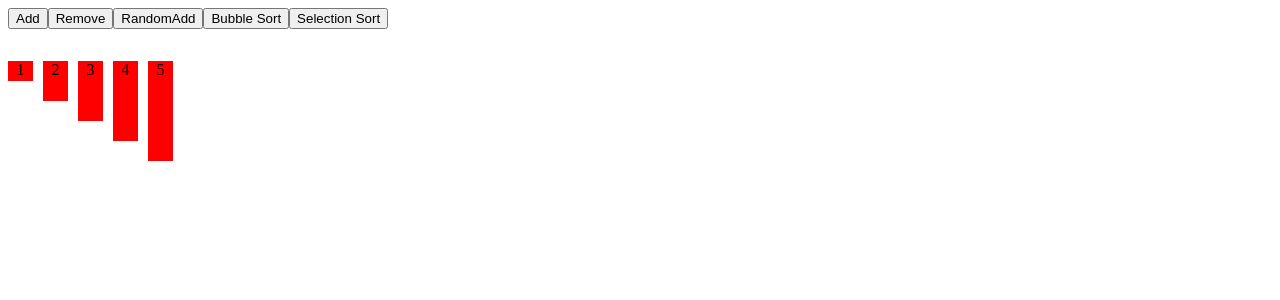
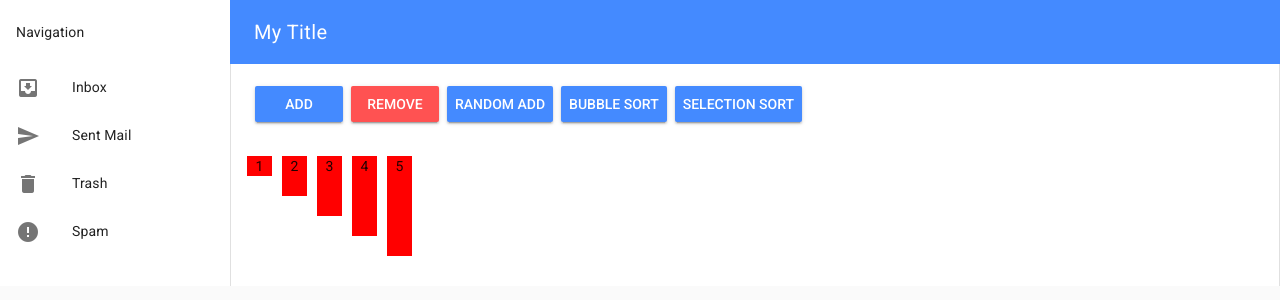
Before and after one commit to egd-ngocnd/vuejs-demo, a Vue app: page / in a window 1280 px wide. Shown: the top 300 px of the page. Built offline with nearby package versions, Linux system fonts and the light colour scheme.

Commit message:
Add Vue Material

```diff
--- a/package.json
+++ b/package.json
@@ -10,7 +10,8 @@
   "dependencies": {
     "@vue/cli-plugin-babel": "4.1.1",
     "vue": "^2.6.11",
-    "vue-cli": "^2.9.6"
+    "vue-cli": "^2.9.6",
+    "vue-material": "^1.0.0-beta-15"
   },
   "devDependencies": {
     "@vue/cli-plugin-eslint": "4.1.1",
--- a/public/index.html
+++ b/public/index.html
@@ -5,6 +5,7 @@
     <meta http-equiv="X-UA-Compatible" content="IE=edge" />
     <meta name="viewport" content="width=device-width,initial-scale=1.0" />
     <link rel="icon" href="<%= BASE_URL %>favicon.ico" />
+    <link rel="stylesheet" href="//fonts.googleapis.com/css?family=Roboto:400,500,700,400italic|Material+Icons">
     <title>Vuejs Demo</title>
   </head>
   <body>
--- a/src/App.vue
+++ b/src/App.vue
@@ -1,12 +1,75 @@
 <script src="https://cdnjs.cloudflare.com/ajax/libs/velocity/1.2.3/velocity.min.js"></script>
 <template>
   <div id="app">
-    <div>
-      <button :disabled="checkLock" v-on:click="add">Add</button>
-      <button :disabled="checkLock" v-on:click="remove">Remove</button>
-      <button :disabled="checkLock" v-on:click="randomAdd">RandomAdd</button>
-      <button :disabled="checkLock" v-on:click="sort(1)">Bubble Sort</button>
-      <button :disabled="checkLock" v-on:click="sort(2)">Selection Sort</button>
+    <div class="page-container">
+      <md-app md-waterfall md-mode="fixed">
+        <md-app-toolbar class="md-primary">
+          <span class="md-title">My Title</span>
+        </md-app-toolbar>
+
+        <md-app-drawer md-permanent="full">
+          <md-toolbar class="md-transparent" md-elevation="0">
+            Navigation
+          </md-toolbar>
+
+          <md-list>
+            <md-list-item>
+              <md-icon>move_to_inbox</md-icon>
+              <span class="md-list-item-text">Inbox</span>
+            </md-list-item>
+
+            <md-list-item>
+              <md-icon>send</md-icon>
+              <span class="md-list-item-text">Sent Mail</span>
+            </md-list-item>
+
+            <md-list-item>
+              <md-icon>delete</md-icon>
+              <span class="md-list-item-text">Trash</span>
+            </md-list-item>
+
+            <md-list-item>
+              <md-icon>error</md-icon>
+              <span class="md-list-item-text">Spam</span>
+            </md-list-item>
+          </md-list>
+        </md-app-drawer>
+
+        <md-app-content>
+          <div class="button">
+            <md-button
+              class="md-raised md-primary"
+              :disabled="checkLock"
+              v-on:click="add"
+              >Add</md-button
+            >
+            <md-button
+              class="md-raised md-accent"
+              :disabled="checkLock"
+              v-on:click="remove"
+              >Remove</md-button
+            >
+            <md-button
+              class="md-raised md-primary"
+              :disabled="checkLock"
+              v-on:click="randomAdd"
+              >Random Add</md-button
+            >
+            <md-button
+              class="md-raised md-primary"
+              :disabled="checkLock"
+              v-on:click="sort(1)"
+              >Bubble Sort</md-button
+            >
+            <md-button
+              class="md-raised md-primary"
+              :disabled="checkLock"
+              v-on:click="sort(2)"
+              >Selection Sort</md-button
+            >
+          <div v-show="checkLock">
+            <md-progress-bar md-mode="indeterminate"></md-progress-bar>
+          </div>
           </div>
           <transition-group name="list" tag="p">
             <p
@@ -18,6 +81,9 @@
               {{ item }}
             </p>
           </transition-group>
+        </md-app-content>
+      </md-app>
+    </div>
   </div>
 </template>
 
@@ -42,10 +108,14 @@ export default {
       return Math.floor(Math.random() * this.items.length);
     },
     add: function () {
+      this.isLock = true;
       this.items.splice(this.randomIndex(), 0, this.nextNum++);
+      this.isLock = false;
     },
     remove: function () {
+      this.isLock = true;
       this.items.splice(this.randomIndex(), 1);
+      this.isLock = false;
     },
     randomAdd: function () {
       var that = this;
@@ -62,7 +132,7 @@ export default {
         }
         setTimeout(function () {
           that.isLock = false;
-        },that.intDelay);
+        }, that.intDelay);
       }
       bulkAdd();
     },
@@ -72,7 +142,6 @@ export default {
       async function BubbleSort() {
         var i, j;
         var n = that.items.length;
-        alert("START");
         that.isLock = true;
         for (i = 0; i < n - 1; i++) {
           for (j = 0; j < n - i - 1; j++) {
@@ -96,7 +165,6 @@ export default {
           }
         }
         setTimeout(function () {
-          alert("END");
           that.isLock = false;
         }, intDelay / 2);
       }
@@ -104,7 +172,6 @@ export default {
         var i, j;
         var min_idx = 0;
         var n = that.items.length;
-        alert("START");
         that.isLock = true;
         for (i = 0; i < n - 1; i++) {
           min_idx = i;
@@ -133,7 +200,6 @@ export default {
           await promise;
         }
         setTimeout(function () {
-          alert("END");
           that.isLock = false;
         }, intDelay / 2);
       }
@@ -156,6 +222,18 @@ export default {
 </script>
 
 <style>
+.md-app {
+  height: 100%;
+  border: 1px solid rgba(#000, 0.12);
+}
+.md-drawer {
+  width: 230px;
+  max-width: calc(100vw - 125px);
+}
+.button
+{
+  width: 600px;
+}
 .list-demo {
   vertical-align: top;
   height: auto;
--- a/src/main.js
+++ b/src/main.js
@@ -1,6 +1,10 @@
 import Vue from "vue";
+import VueMaterial from 'vue-material'
+import 'vue-material/dist/vue-material.min.css'
+import 'vue-material/dist/theme/default.css'
 import App from "./App.vue";
 
+Vue.use(VueMaterial);
 Vue.config.productionTip = false;
 
 new Vue({
```
Also changed, not shown: 1 other file (tests, documents, lock files or other folders). Lines whose indentation alone changed are shown as unchanged.
